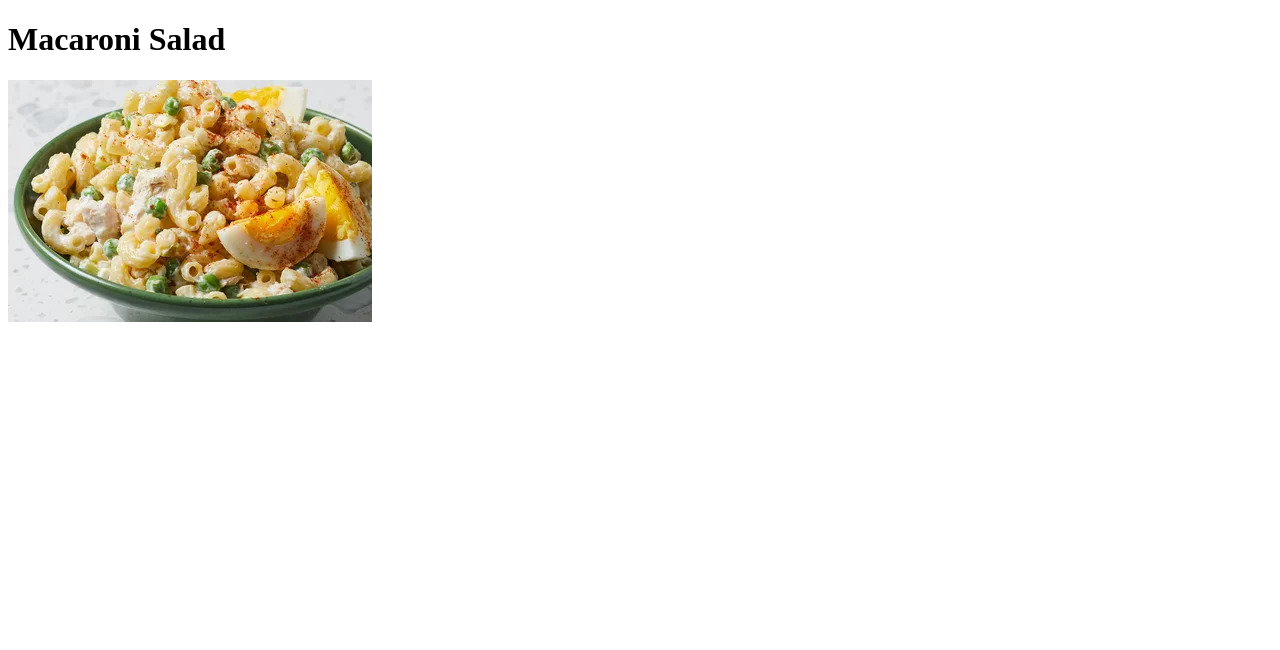
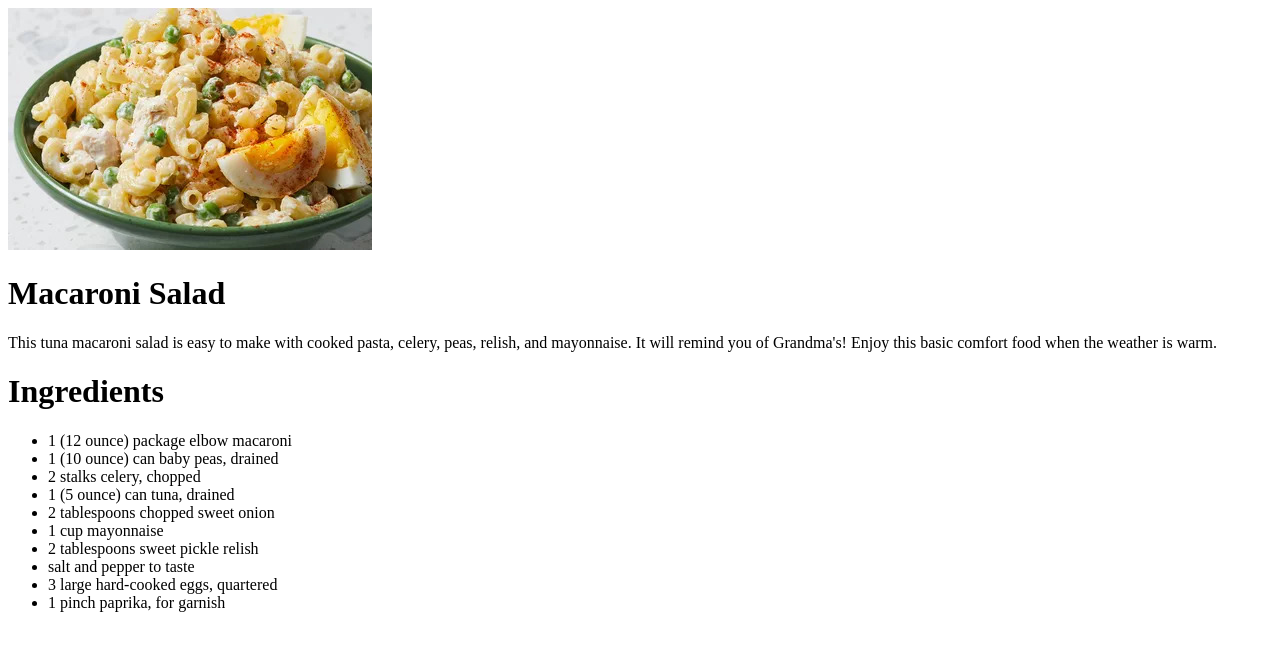
Before and after one commit to ajhatcher/odin-recipes, a plain HTML site: page recipes/macaroni-salad.html in a window 1280 px wide. Drawn offline with Linux system fonts and the light colour scheme.

Commit message:
Add a description of the dish and add a list of ingredients.

```diff
--- a/recipes/macaroni-salad.html
+++ b/recipes/macaroni-salad.html
@@ -6,7 +6,25 @@
     <title>Document</title>
 </head>
 <body>
+    <img src= "../images/mac-salad.jpg">
     <h1>Macaroni Salad</h1>
-    <img src= "../images/mac-salad.jpg">
+    <p>
+        This tuna macaroni salad is easy to make with cooked pasta, celery, peas, relish, and mayonnaise.
+        It will remind you of Grandma's!
+        Enjoy this basic comfort food when the weather is warm.
+    </p>
+    <h1>Ingredients</h1>
+    <ul>
+        <li>1 (12 ounce) package elbow macaroni </li>
+        <li>1 (10 ounce) can baby peas, drained</li>
+        <li>2 stalks celery, chopped</li>
+        <li>1 (5 ounce) can tuna, drained</li>
+        <li>2 tablespoons chopped sweet onion</li>
+        <li>1 cup mayonnaise</li>
+        <li>2 tablespoons sweet pickle relish</li>
+        <li>salt and pepper to taste</li>
+        <li>3 large hard-cooked eggs, quartered</li>
+        <li>1 pinch paprika, for garnish</li>
+    </ul>
 </body>
 </html>
```
